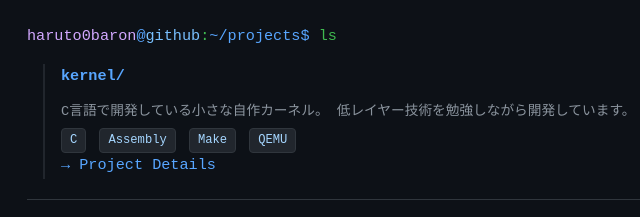
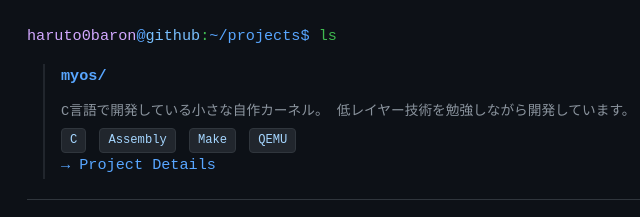
Before and after one commit to haruto0baron/haruto0baron.github.io, a plain HTML site: page projects/index.html in a window 1280 px wide. Shown: the top 217 px of the page, 233-873 px from the left. Drawn offline with Linux system fonts and the light colour scheme.

Commit message:
Update index.html

```diff
--- a/projects/index.html
+++ b/projects/index.html
@@ -197,7 +197,7 @@
 
         <div class="item">
             <h3>
-                <a href="kernel/">kernel/</a>
+                <a href="https://github.com/haruto0baron/myos">myos/</a>
             </h3>
 
             <p>
@@ -212,7 +212,7 @@
 
             <br>
 
-            <a href="kernel/">→ Project Details</a>
+            <a href="https://github.com/haruto0baron/myos">→ Project Details</a>
         </div>
 
         <!--
```
